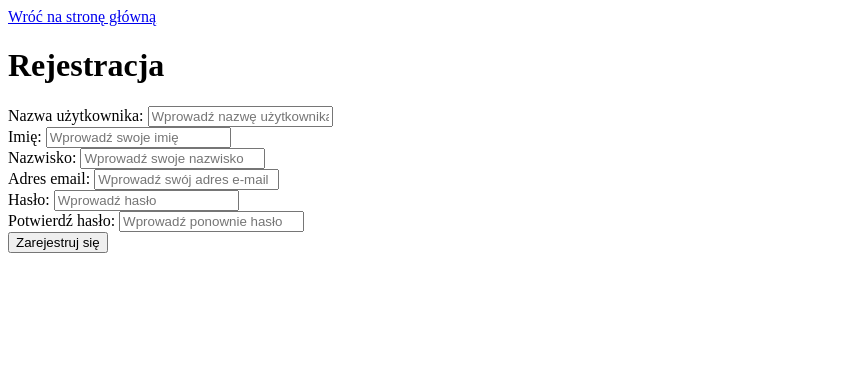
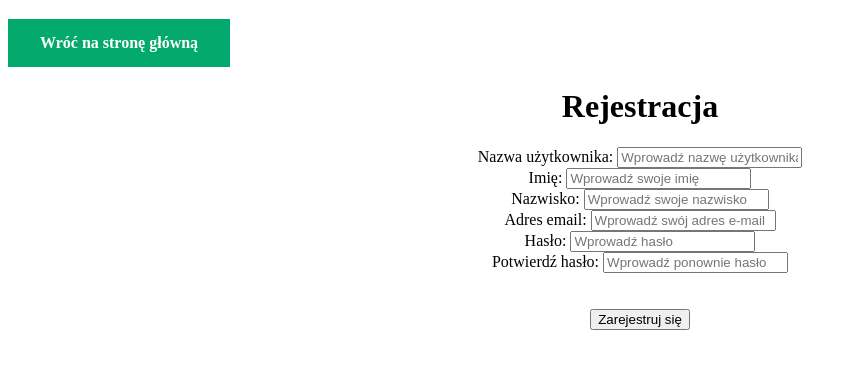
Before and after one commit to Bartolini515/Plusanto, a Django app: page /accounts/register/ in a window 1280 px wide. Shown: the top 369 px of the page, without its empty margins (0-857 px from the left). Run offline with Django 5.2, Linux system fonts and the light colour scheme.

Commit message:
coś tam zrobiłem kolego

```diff
--- a/accounts/templates/register.html
+++ b/accounts/templates/register.html
@@ -1,12 +1,16 @@
 <!DOCTYPE html>
 <html lang="pl">
 <head>
+    {% load static %}
     <meta charset="UTF-8">
+
     <title>Rejestracja</title>
+    <link rel="stylesheet" href="{% static "css/styles.css" %}">
 </head>
+
 <body>
-    <a href="{% url 'index' %}">Wróć na stronę główną</a>
-    <h1>Rejestracja</h1>
+    <h3><a href="{% url 'index' %}"class="button">Wróć na stronę główną</a></h3>
+    <h1 id="powrot">Rejestracja</h1>
     {% if messages %}
         <ul>
             {% for message in messages %}
@@ -16,7 +20,7 @@
     {% endif %}
     <form method="post">
         {% csrf_token %} <!-- Zawsze przywołuj csrf_token gdy formularz korzysta z POST aby chronić przed CSRF (https://owasp.org/www-community/attacks/csrf#overview) <p> -->
-        {% for field in form %} <!-- Tworzy formularz pole po polu zgodnie z templatem forms.py (https://docs.djangoproject.com/en/5.1/topics/forms/#looping-over-the-form-s-fields) -->
+            <h2> {% for field in form %}</h2> <!-- Tworzy formularz pole po polu zgodnie z templatem forms.py (https://docs.djangoproject.com/en/5.1/topics/forms/#looping-over-the-form-s-fields) -->
             <div>
                 {{ field.errors }}
                 {{ field.label_tag }} {{ field }}
@@ -27,6 +31,8 @@
                 {% endif %}
             </div>
         {% endfor %}
+        <br>
+        <br>
         <button type="submit">Zarejestruj się</button>
     </form>
 </body>
--- /dev/null
+++ b/static/css/styles.css
@@ -0,0 +1,70 @@
+body {
+    background-color: white;
+    text-align: center;
+  }
+
+
+  h1 {
+    color: white;
+    text-align: center;
+  }
+  h2 {
+      color: black;
+      text-align: center;
+    }
+  h3 {
+      text-align:left;
+  }
+  p {
+    font-family: Arial;
+    font-size: 20px;
+  }
+  ul {
+      list-style-type: none;
+      margin: 0;
+      padding: 0;
+      overflow: hidden;
+    }
+
+    li {
+      float: left;
+      color: white;
+
+
+    }
+
+    li a {
+      display: strip;
+      padding: 45px;
+      margin: 0;
+      text-align: center;
+      color: white;
+
+      background-color: gray;
+    }
+
+.czarny-naglowek {
+  background-color: black; /* Czarny kolor tła */
+  color: white; /* Biały kolor tekstu */
+  padding: 15px; /* Odstępy wewnętrzne */
+  text-align: center; /* Wyśrodkowanie tekstu */
+  font-size: 1em; /* Wielkość tekstu */
+}
+
+#powrot {
+  text-align: center;
+  color:black
+
+}
+
+.button {
+  background-color: #04AA6D; /* Green */
+  border: none;
+  color: white;
+  padding: 15px 32px;
+  text-align: center;
+  text-decoration: none;
+  display: inline-block;
+  font-size: 16px;
+
+}
```
Also changed, not shown: main/templates/index.html (+5 -53 lines), 1 other file.
